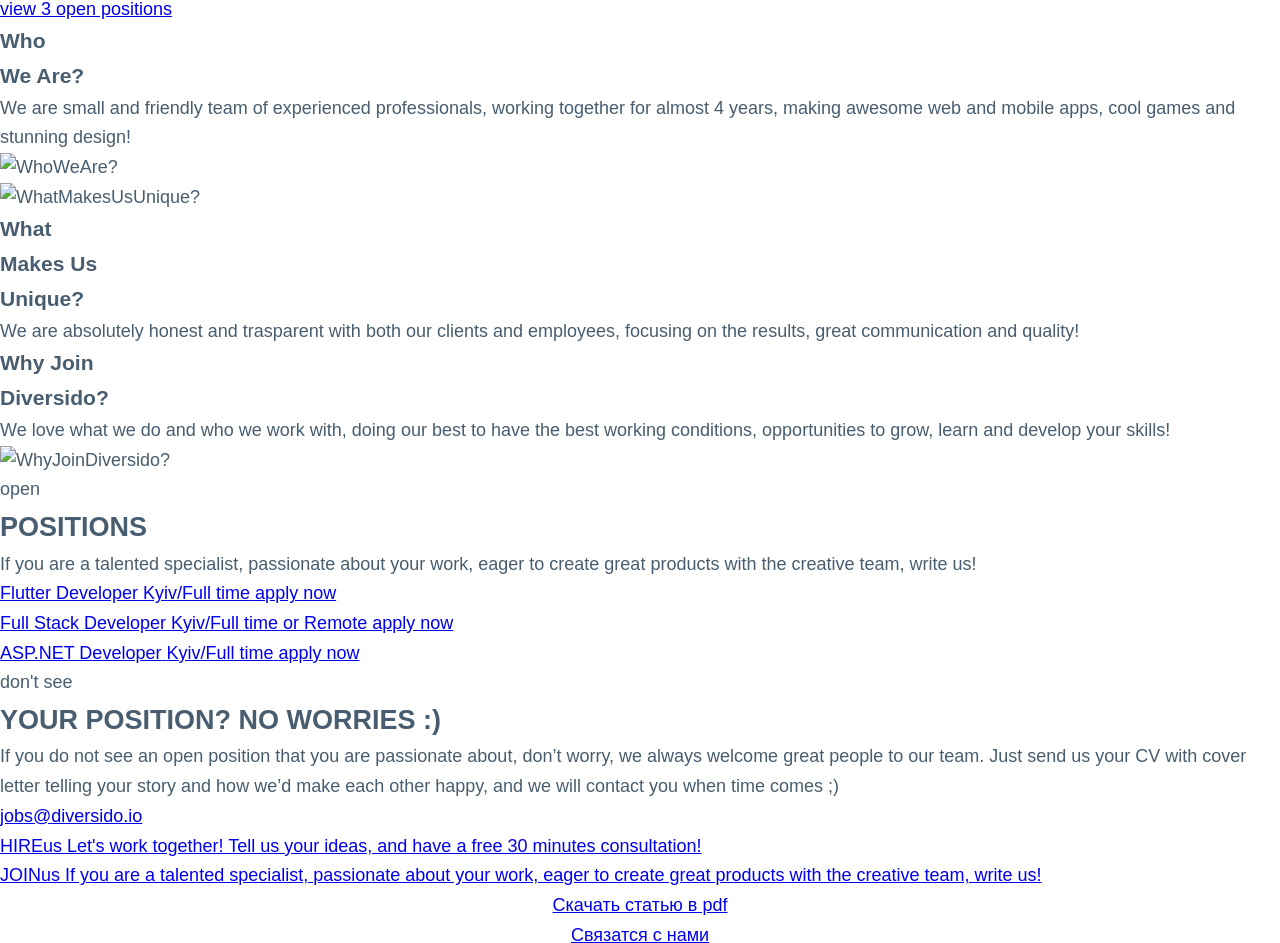
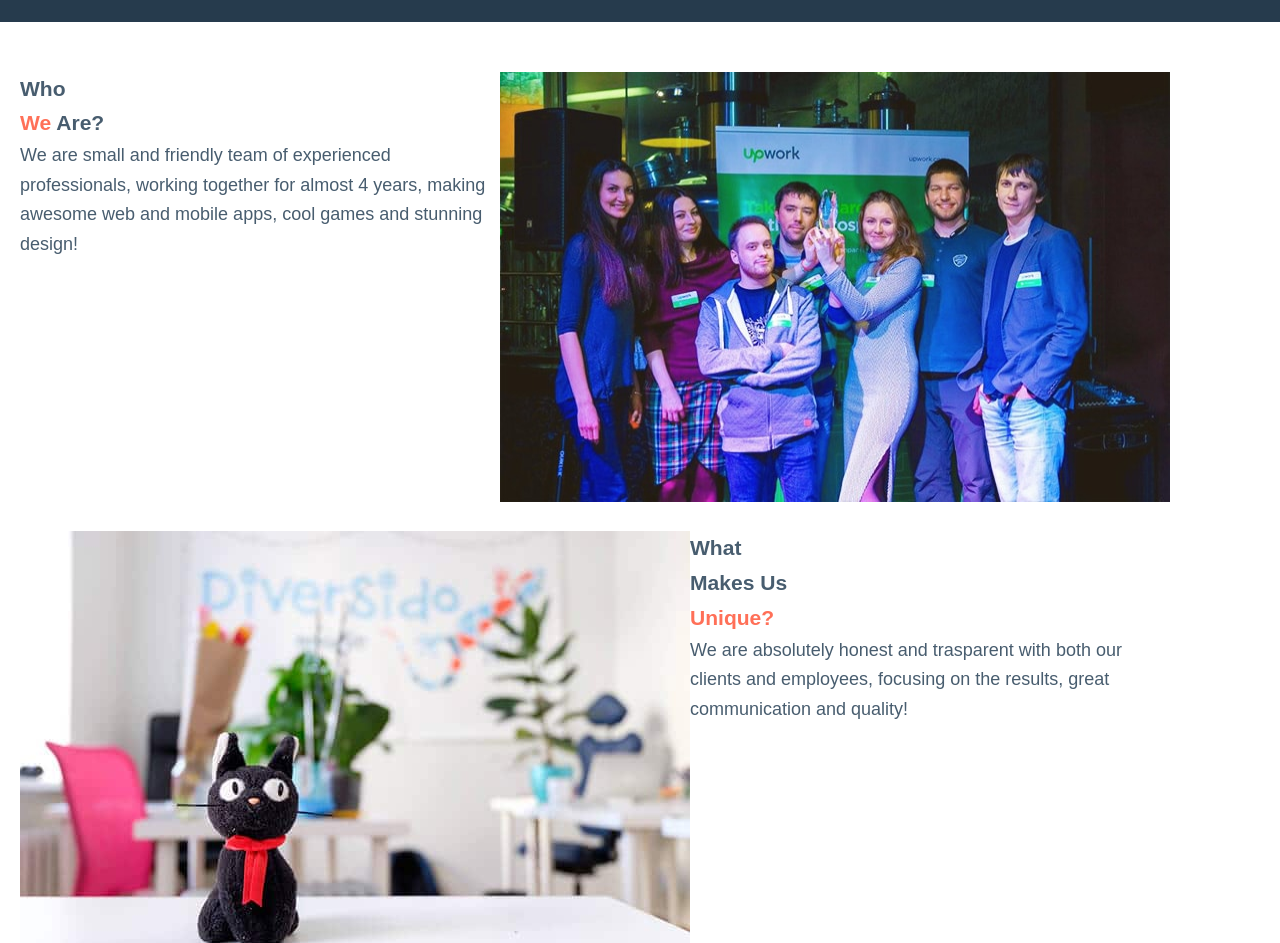
Before and after one commit to pe4enka22/dwebpage, a plain HTML site: page index.html in a window 1280 px wide. Shown: the part 243-1186 px from the top of the page. Drawn offline with Linux system fonts and the light colour scheme.

Commit message:
Adding photos and colors

```diff
--- a/css/style.css
+++ b/css/style.css
@@ -14,3 +14,167 @@ body {
   overflow-y: scroll;
   position: relative;
 }
+
+.main-header{
+ display: flex;
+ justify-content: space-between;
+ margin: 10px;
+}
+
+.main-header nav li {
+  display: inline;
+  margin: 0;
+  color: #485d6f;
+  padding-right: 10px;
+}
+
+.img-logo{
+  width:150px;
+}
+
+.main-topics{
+  display: flex;
+  justify-content: center;
+  width: 100%;
+  background: #263b4d;
+  height: 180px;
+  margin-bottom: 50px;
+}
+
+.main-topics a{
+  color: #2db39a;
+}
+
+.main-whoweare{
+  display: flex;
+  justify-content: center;
+  padding-left: 0;
+  padding-right: 7%;
+  margin: 20px;
+}
+
+.img-whoweare{
+  width: 670px;
+  height:430px;
+}
+
+.img-whatmakesus{
+  width: 670px;
+  height:447px;
+}
+
+.img-whyjoindiversido{
+  width: 670px;
+  height:430px;
+}
+
+
+.red-word{
+  color:#ff7058;
+  font-weight: inherit;
+}
+
+.main-openpositions{
+  background: #263b4d;
+  margin-bottom: 50px;
+  height: 400px;
+}
+
+.dev-name{
+  color: #17a086;
+}
+
+.dev-placetowork{
+ color: #485d6f;
+}
+
+.flutter-dev-link{
+  padding-right:1130px;
+}
+
+.fs-dev-link{
+  padding-right:1040px;
+}
+
+.asp-dev-link{
+  padding-right:1130px;
+}
+
+.apply-now{
+  color: #17a086;
+}
+
+.name-positions{
+  display: flex;
+  justify-content: center;
+  padding-left: 0;
+  padding-right: 7%;
+  margin: 20px;
+  color: #fff;
+}
+
+.dontsee-positions{
+  display: flex;
+  justify-content: center;
+  padding-left: 0;
+  padding-right: 7%;
+  margin: 20px;
+}
+
+.openposition-text{
+  display: flex;
+  justify-content: center;
+  margin: 20px;
+  color: #fff;
+}
+
+.dontsee-positions-text{
+   display: flex;
+   justify-content: center;
+   margin: 20px;
+   width:50%;
+   padding-left:300px;
+   text-align:center;
+}
+
+
+.jobs-link{
+  background:#fff;
+  margin-top: 15px;
+}
+
+.diversido-jobs-mail{
+  display: flex;
+  justify-content: center;
+  color: #ff7058;
+  font-size: 70px;
+  font-weight:700;
+}
+
+.hire-join{
+  display: flex;
+  justify-content: center;
+  text-align: center;
+  margin-right: 200px;
+  margin-left: 200px;
+  margin-top: 50px;
+}
+
+.hire-me{
+  width:100%;
+  border: 1px solid #eaeaea;
+  background: #f6f6f6;
+}
+
+.join-me{
+  border: 1px solid #eaeaea;
+  background: #f6f6f6;
+}
+
+h1{
+  color: #fff;
+}
+
+a{
+  text-decoration: none;
+}
--- a/index.html
+++ b/index.html
@@ -9,8 +9,8 @@
 <body>
     <!--Menu-->
     <header>
-        <div>
-            <a href=""><img scr="" alt="DiversidoLogo"></a>
+        <div class="main-header">
+            <a href=""><img class="img-logo" src="./img/Diversido_Logo.png" alt="DiversidoLogo"></a>
             <nav id="">
                 <ul>
                     <li><a href="https://diversido.io/portfolio/">Our Works</a></li>
@@ -25,21 +25,21 @@
 
     <!--Header-->
     <div>
-        <div>
+        <div class="main-topics">
             <h1>Join Us</h1>
-            <a href="https://diversido.io/careers/#openings" title="openings">view 3 open positions</a>
+            <a href="https://diversido.io/careers/#openings" title="openings">view 3 open positions →</a>
         </div>
     </div>
 
     <!--Who we are?-->
     <section>
         <div>
-            <div>
+            <div class="main-whoweare">
                 <div>
                     <h3>
                         Who
                         <br>
-                        <strong>We</strong> Are?
+                        <span class="red-word"><strong>We</strong></span> Are?
                     </h3>
                     <p>
                         We are small and friendly team of experienced professionals, working together for almost 4 years, making awesome web and
@@ -47,11 +47,12 @@
                     </p>
                 </div>
                 <div>
-                   <img src="" alt="WhoWeAre?">
+                    <img class="img-whoweare" src="./img/photo_1.jpg" alt="WhoWeAre?">
                 </div>
-
+            </div>
+            <div class="main-whoweare">
                 <div>
-                    <img src="" alt="WhatMakesUsUnique?">
+                    <img class="img-whatmakesus" src="./img/koko.jpg" alt="WhatMakesUsUnique?">
                 </div>
                 <div>
                     <h3>
@@ -59,19 +60,20 @@
                         <br>
                         Makes Us
                         <br>
-                        <strong>Unique?</strong>
+                        <span class="red-word"><strong>Unique?</strong></span>
                     </h3>
                     <p>
                         We are absolutely honest and trasparent with both our clients and employees, focusing on the results, great
                         communication and quality!
                     </p>
                 </div>
-
+            </div>
+            <div class="main-whoweare">
                 <div>
                     <h3>
                         Why Join
                         <br>
-                        <strong>Diversido?</strong>
+                        <span class="red-word"><strong>Diversido?</strong></span>
                     </h3>
                     <p>
                         We love what we do and who we work with, doing our best to have the best working conditions, opportunities to grow,
@@ -79,48 +81,52 @@
                     </p>
                 </div>
                 <div>
-                    <img src="" alt="WhyJoinDiversido?">
+                    <img class="img-whyjoindiversido" src="./img/history-1-1.jpg" alt="WhyJoinDiversido?">
                 </div>
-
             </div>
         </div>
     </section>
 
     <!--Open positions-->
     <section>
-        <div>
-            <div>
+        <div class="main-openpositions">
+            <div class="name-positions">
                 <span>open</span>
                 <h2>POSITIONS</h2>
             </div>
-            <p>If you are a talented specialist, passionate about your work, eager to create great products with the creative team,
+            <span class="openposition-text">
+                <p>If you are a talented specialist, passionate about your work, eager to create great products with the creative team,
             write us!</p>
+            </span>
             <ul>
-                <li>
-                    <a href="https://diversido.io/careers/flutter-developer/">
-                        <span>Flutter Developer</span>
-                        <span>Kyiv/Full time</span>
+                <li class="jobs-link">
+                    <a class="flutter-dev-link" href="https://diversido.io/careers/flutter-developer/" background="yellow;">
+                        <span class="dev-name">Flutter Developer</span>
+                        <br>
+                        <span class="dev-placetowork">Kyiv/Full time</span>
                     </a>
                     <a href="mailto:jobs@diversido.io">
-                        <span>apply now</span>
+                        <span class="apply-now">apply now →</span>
                     </a>
                 </li>
-                <li>
-                    <a href="https://diversido.io/careers/full-stack-developer/">
-                        <span>Full Stack Developer</span>
-                        <span>Kyiv/Full time or Remote</span>
+                <li class="jobs-link">
+                    <a class="fs-dev-link" href="https://diversido.io/careers/full-stack-developer/">
+                        <span class="dev-name">Full Stack Developer</span>
+                        <br>
+                        <span class="dev-placetowork">Kyiv/Full time or Remote</span>
                     </a>
                     <a href="mailto:jobs@diversido.io">
-                        <span>apply now</span>
+                        <span class="apply-now">apply now →</span>
                     </a>
                 </li>
-                <li>
-                    <a href="https://diversido.io/careers/asp-net-developer/">
-                        <span>ASP.NET Developer</span>
-                        <span>Kyiv/Full time</span>
+                <li class="jobs-link">
+                    <a class="asp-dev-link" href="https://diversido.io/careers/asp-net-developer/">
+                        <span class="dev-name">ASP.NET Developer</span>
+                        <br>
+                        <span class="dev-placetowork">Kyiv/Full time</span>
                     </a>
                     <a href="mailto:jobs@diversido.io">
-                        <span>apply now</span>
+                        <span class="apply-now">apply now →</span>
                     </a>
                 </li>
             </ul>
@@ -133,17 +139,20 @@
     <section>
         <div>
             <div>
-                <div>
-                    <span>don't see</span>
+                <div class="dontsee-positions">
+                    <span> don't see</span>
                     <h2>YOUR POSITION? NO WORRIES :)</h2>
                 </div>
                 <div>
-                    <p>If you do not see an open position that you are passionate about, don’t worry, we always welcome great people to our
+                    <span class="dontsee-positions-text">
+                        <p>If you do not see an open position that you are passionate about, don’t worry, we always welcome great people to our
                     team. Just send us your CV with cover letter telling your story and how we’d make each other happy, and we will contact
                     you when time comes ;)</p>
+                    </span>
+
                 </div>
-                <div>
-                    <a href="mailto:jobs@diversido.io" target="_top">jobs@diversido.io</a>
+                <div class="diversido-jobs">
+                    <a href="mailto:jobs@diversido.io" target="_top"><span class="diversido-jobs-mail">jobs@diversido.io</span></a>
                 </div>
             </div>
         </div>
@@ -153,16 +162,16 @@
 
     <!--Actions-->
     <div>
-        <div>
-            <div>
+        <div class="hire-join">
+            <div class="hire-me">
                 <a href="https://diversido.io/contact/">
-                    <span>HIRE<span>us</span></span>
+                    <span>HIRE <span>us →</span> <br></span>
                     <span>Let's work together! Tell us your ideas, and have a free 30 minutes consultation!</span>
                 </a>
             </div>
-            <div>
+            <div lass="join-me">
                 <a href="https://diversido.io/careers/">
-                    <span>JOIN<span>us</span></span>
+                    <span>JOIN <span>us →</span> <br></span>
                     <span>If you are a talented specialist, passionate about your work, eager to create great products with the creative team,
                     write us!</span>
                 </a>
@@ -170,8 +179,7 @@
         </div>
     </div>
 
-    <p align=center><a href="document/site.pdf">Скачать статью в pdf</a></p>
-    <p align="center"><a href="mailto:pe4enka333555@gmailail.com">Связатся с нами</a></p>
-    <p align="right"><a href="#header">Вверх</a></p>
+
+    <p align="right"><a href="#header">^</a></p>
 </body>
 </html>
```
Also changed, not shown: img/Diversido_Logo.png (added), img/history-1-1.jpg (added), img/koko.jpg (added), img/photo_1.jpg (added).
